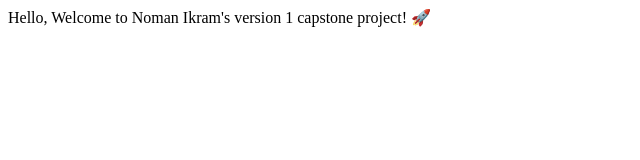
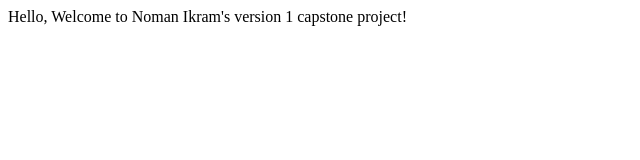
Before and after one commit to iNomanIkram/final-project, a plain HTML site: page index.html in a window 1280 px wide. Shown: the full height of the page, 0-640 px from the left. Drawn offline with Linux system fonts and the light colour scheme.

Commit message:
Update index.html

```diff
--- a/index.html
+++ b/index.html
@@ -6,7 +6,7 @@
 </head>
 
 <body>
-    Hello, Welcome to Noman Ikram's version 1 capstone project! 🚀
+    Hello, Welcome to Noman Ikram's version 1 capstone project!
 </body>
 
 </html>
```
